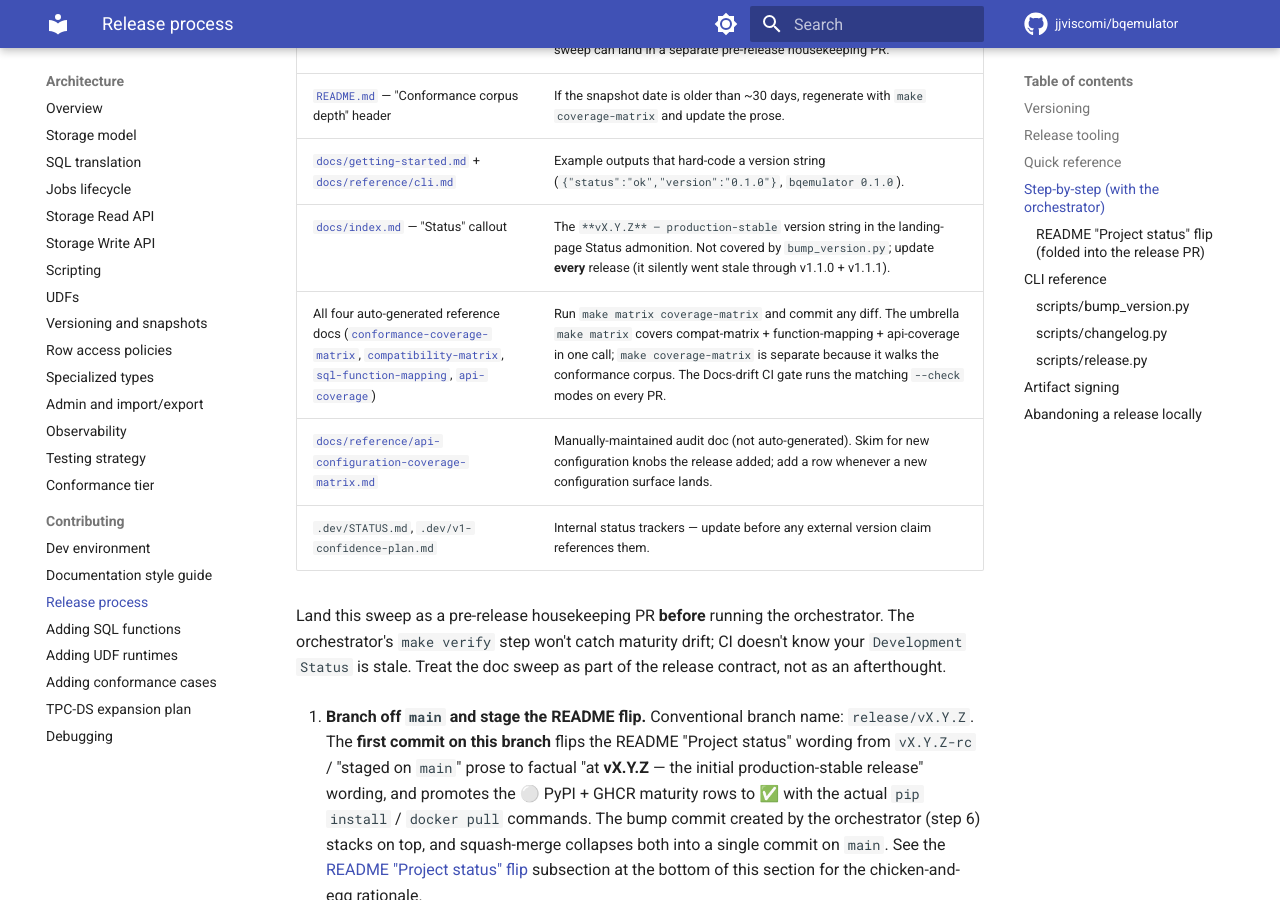
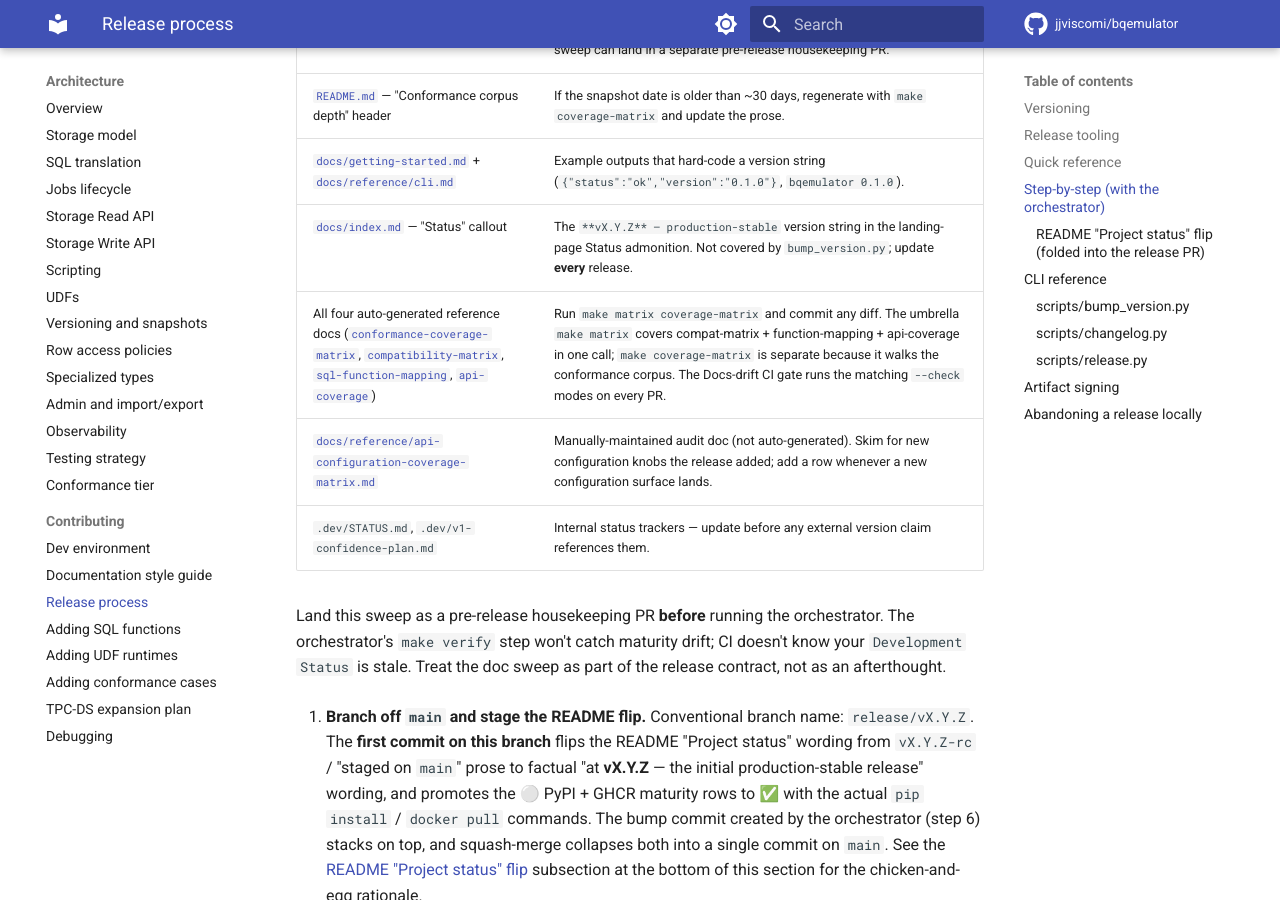
Before and after one commit to jjviscomi/bqemulator, an MkDocs documentation site: the page built from docs/architecture/contributing/release-process.md, in a window 1280 px wide and 900 px high, scrolled down 2449 px. Built offline with MkDocs 1.6.1 and Material for MkDocs 9.7.7, drawn with Linux system fonts in a browser that asks for light colours; comment, search, counter and statistics services are not loaded; the version menu is left out.

Commit message:
docs(release): drop release-history note from the sweep row
Per review, keep the checklist row purely operational/current-state —
remove the "went stale through v1.1.0 + v1.1.1" parenthetical (history
belongs in git/CHANGELOG, not a reference checklist).

```diff
--- a/docs/architecture/contributing/release-process.md
+++ b/docs/architecture/contributing/release-process.md
@@ -94,7 +94,7 @@
    | [`README.md`](https://github.com/jjviscomi/bqemulator/blob/main/README.md) — "Project status" section | Drop "pre-1.0" / "currently 0.x.y" language; promote any `⚪` maturity rows for things now shipped (PyPI publish, GHCR publish, etc.). **Land this on the release branch itself (first commit, before `make release`)** — see the "README 'Project status' flip" subsection below. The rest of this sweep can land in a separate pre-release housekeeping PR. |
    | [`README.md`](https://github.com/jjviscomi/bqemulator/blob/main/README.md) — "Conformance corpus depth" header | If the snapshot date is older than ~30 days, regenerate with `make coverage-matrix` and update the prose. |
    | [`docs/getting-started.md`](https://github.com/jjviscomi/bqemulator/blob/main/docs/getting-started.md) + [`docs/reference/cli.md`](https://github.com/jjviscomi/bqemulator/blob/main/docs/reference/cli.md) | Example outputs that hard-code a version string (`{"status":"ok","version":"0.1.0"}`, `bqemulator 0.1.0`). |
-   | [`docs/index.md`](https://github.com/jjviscomi/bqemulator/blob/main/docs/index.md) — "Status" callout | The `**vX.Y.Z** — production-stable` version string in the landing-page Status admonition. Not covered by `bump_version.py`; update **every** release (it silently went stale through v1.1.0 + v1.1.1). |
+   | [`docs/index.md`](https://github.com/jjviscomi/bqemulator/blob/main/docs/index.md) — "Status" callout | The `**vX.Y.Z** — production-stable` version string in the landing-page Status admonition. Not covered by `bump_version.py`; update **every** release. |
    | All four auto-generated reference docs ([`conformance-coverage-matrix`](https://github.com/jjviscomi/bqemulator/blob/main/docs/reference/conformance-coverage-matrix.md), [`compatibility-matrix`](https://github.com/jjviscomi/bqemulator/blob/main/docs/reference/compatibility-matrix.md), [`sql-function-mapping`](https://github.com/jjviscomi/bqemulator/blob/main/docs/reference/sql-function-mapping.md), [`api-coverage`](https://github.com/jjviscomi/bqemulator/blob/main/docs/reference/api-coverage.md)) | Run `make matrix coverage-matrix` and commit any diff. The umbrella `make matrix` covers compat-matrix + function-mapping + api-coverage in one call; `make coverage-matrix` is separate because it walks the conformance corpus. The Docs-drift CI gate runs the matching `--check` modes on every PR. |
    | [`docs/reference/api-configuration-coverage-matrix.md`](https://github.com/jjviscomi/bqemulator/blob/main/docs/reference/api-configuration-coverage-matrix.md) | Manually-maintained audit doc (not auto-generated). Skim for new configuration knobs the release added; add a row whenever a new configuration surface lands. |
    | `.dev/STATUS.md`, `.dev/v1-confidence-plan.md` | Internal status trackers — update before any external version claim references them. |
```
